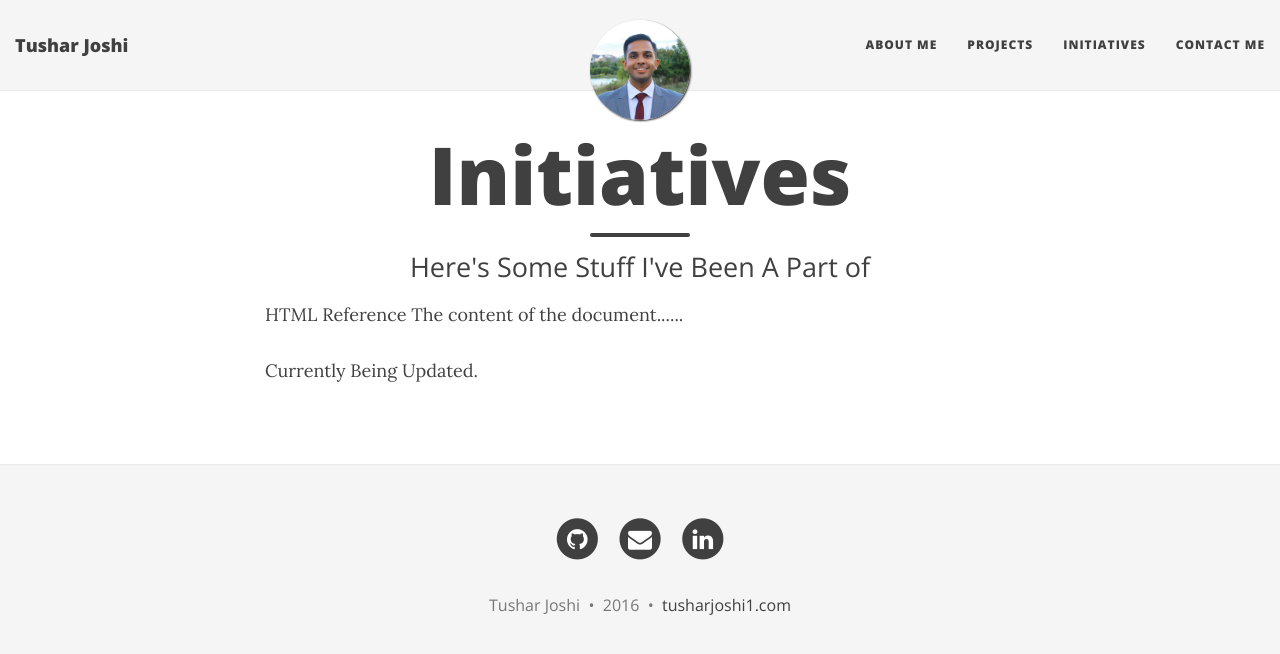
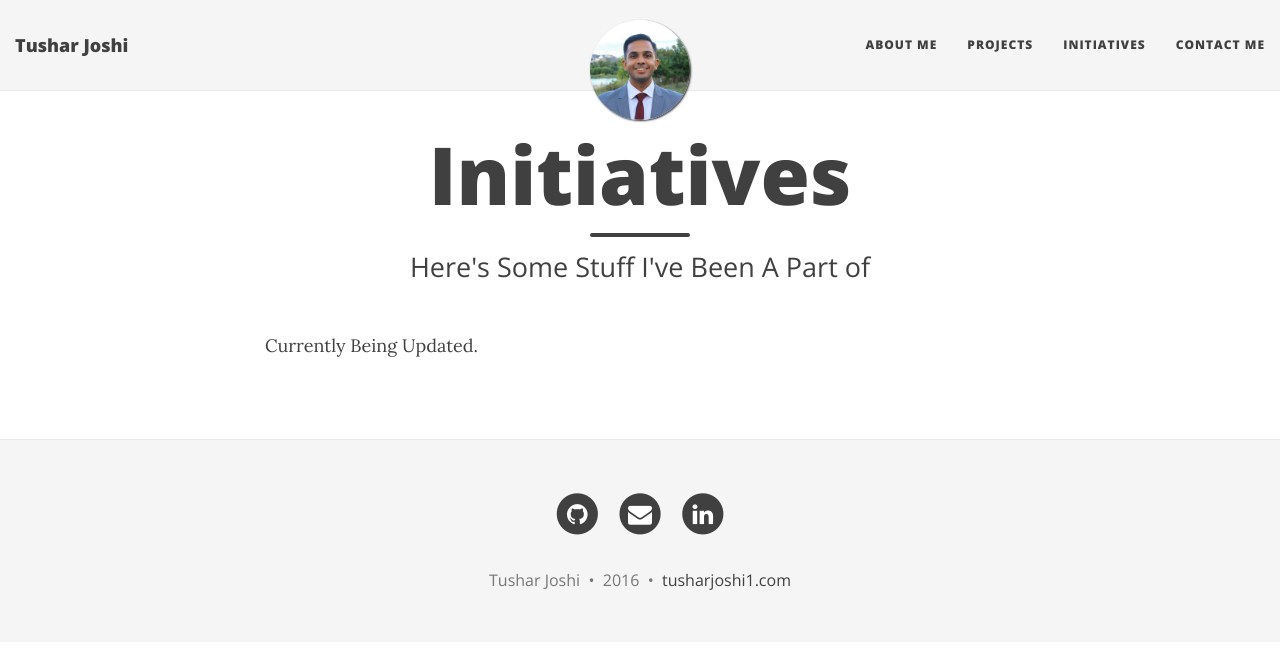
Before and after one commit to tusharjoshi1/tusharjoshi1.github.io, a Jekyll site: the page built from initiatives.md, in a window 1280 px wide. Shown: the top 654 px of the page. Built offline with Jekyll 4.4.1, drawn with Linux system fonts in a browser that asks for light colours; nearby versions of some CDN libraries.

Commit message:
Update initiatives.md

```diff
--- a/initiatives.md
+++ b/initiatives.md
@@ -3,18 +3,6 @@ layout: page
 title: Initiatives
 subtitle: Here's Some Stuff I've Been A Part of
 ---
-<html>
-
-<head>
-<subtitle>HTML Reference</subtitle>
-</head>
-
-<body>
-The content of the document......
-</body>
-
-</html>
-
 
 Currently Being Updated.
 <ul>
```
